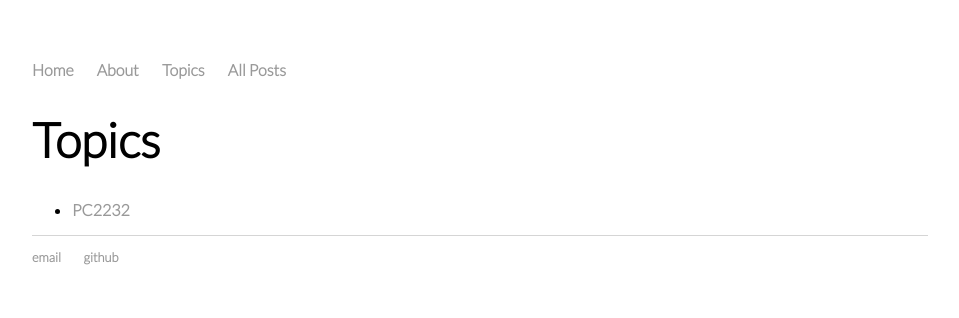
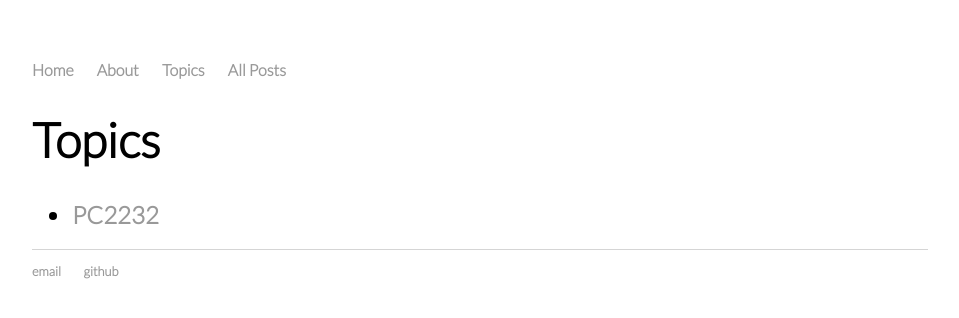
Before and after one commit to serriferous/initial.github.io, a Jekyll site: the page built from Topics/index.html, in a window 1280 px wide. Shown: the top 318 px of the page, without its empty margins (160-1119 px from the left). Built offline with Jekyll 4.4.1, drawn with Linux system fonts in a browser that asks for light colours.

Commit message:
Update main.css

```diff
--- a/css/main.css
+++ b/css/main.css
@@ -27,12 +27,17 @@
 }
 
 h2 {
+    font-size: 1.5em;
+    font-family:"Lato", Arial;
+}
+
+h3 {
     font-size: 1em;
     font-family:"Lato", Arial;
 }
 
 p {
-    font-size: 1.5em;
+    font-size: 1em;
     line-height: 1.4em;
     color: #333;
     font-family:"Lato", Arial;
```
